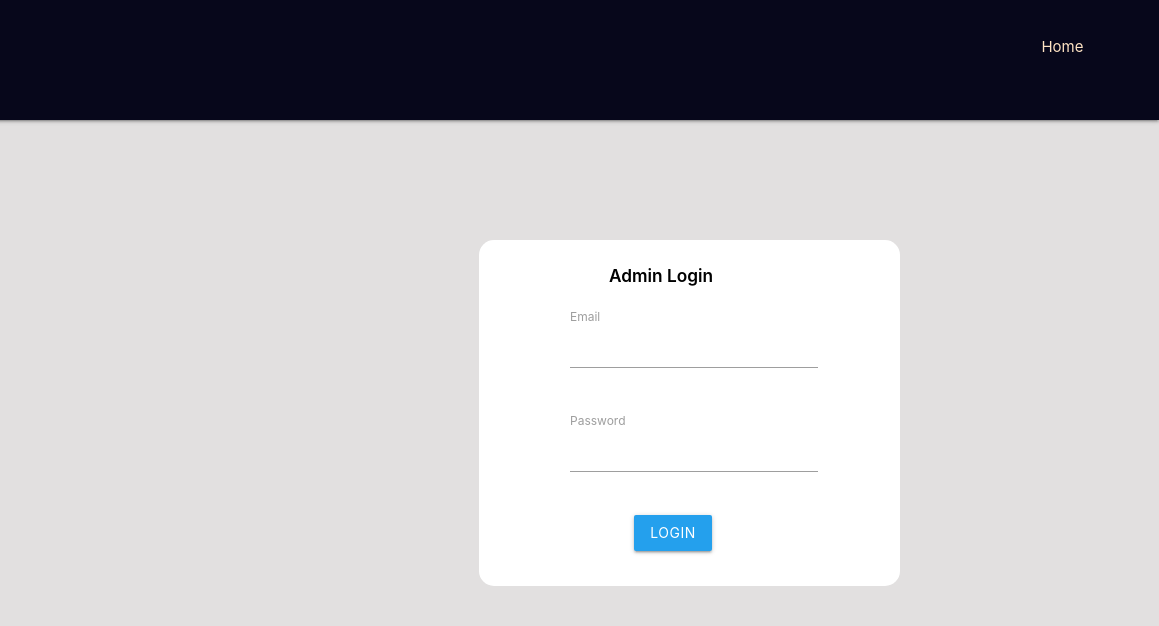
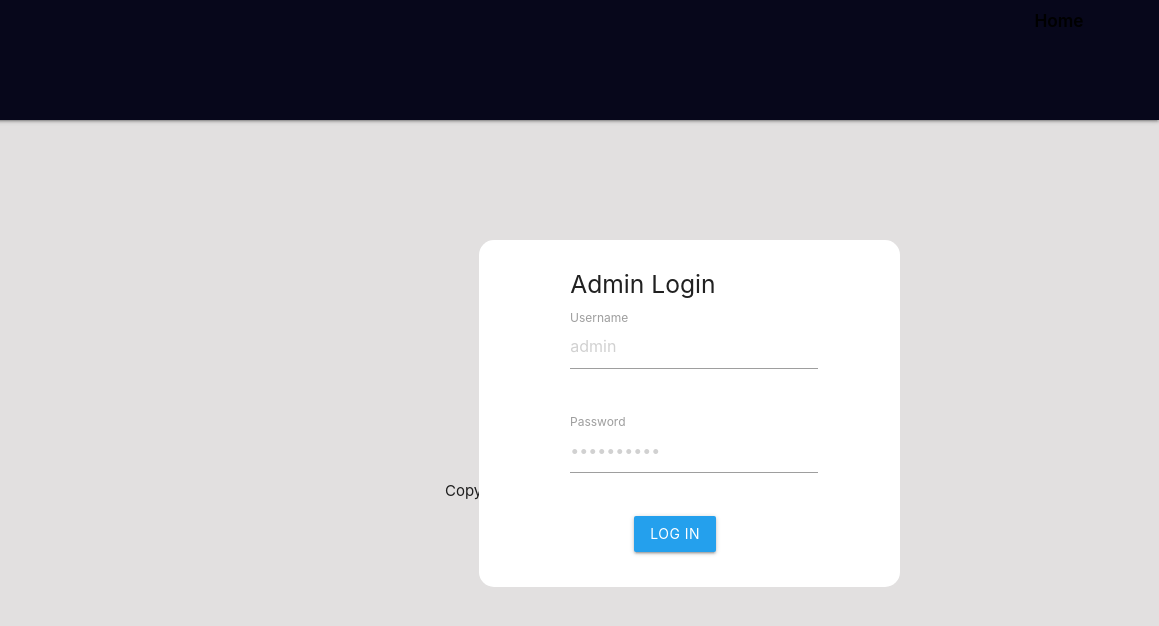
Before and after one commit to sandeep0804/sit725-2021-t2-evoting, a website: page public/admin/login.html in a window 1280 px wide. Shown: the full height of the page, 121-1280 px from the left. Drawn offline with nearby package versions, Linux system fonts and the light colour scheme.

Commit message:
Update login.html

```diff
--- a/public/admin/login.html
+++ b/public/admin/login.html
@@ -6,11 +6,11 @@
 <head>
   <meta charset="utf-8" />
   <meta name="viewport" content="width=device-width, initial-scale=1, viewport-fit=cover" />
-  <title>Login | Voter | E-voting System</title>
+  <title>Login | E-voting System</title>
   <link rel="stylesheet" href="https://cdnjs.cloudflare.com/ajax/libs/materialize/1.0.0/css/materialize.min.css">
   <link href="https://fonts.googleapis.com/icon?family=Material+Icons" rel="stylesheet">
   <link href="/css/login1.css" rel="stylesheet" />
-  <link href="/css/voter.css" rel="stylesheet" />
+  <link href="/css/index.css" rel="stylesheet" />
 </head>
 
 <body>
@@ -20,37 +20,39 @@
         <a href="#" class="brand-logo"><img class="user-image-size" src="/img/logo.png" /></a>
         <ul id="nav-mobile" class="right hide-on-med-and-down">
           <li><a href="/index.html">
-              <p>Home</p>
+              <h6>Home</h6>
             </a></li>
         </ul>
       </div>
     </div>
   </nav>
-
   <div class="mid">
     <div class="wdmid">
-      <h6>Admin Login</h6>
       <div class="row">
-        <form class="col s12" action="/admin/" method="GET">
+        <form class="col s12" onsubmit="handleLogin(event)">
+          <h5>Admin Login</h6>
           <div class="row">
             <div class="input-field col s12">
-              <input id="email" type="email" class="validate">
-              <label class="active" for="email">Email</label>
+              <input id="username" type="text" class="validate" placeholder="admin" required>
+              <label class="active" for="tet">Username</label>
             </div>
           </div>
           <div class="row">
             <div class="input-field col s12">
-              <input id="password" type="password" class="validate">
+              <input id="password" type="password" class="validate" placeholder="••••••••••" required>
               <label class="active" for="password">Password</label>
             </div>
           </div>
           <div class="tmid">
-            <a type="submit" class="waves-effect waves-light btn" href="/admin/">login</a>
+            <button type="submit" class="btn">Log In</button>
           </div>
         </form>
       </div>
     </div>
   </div>
+<footer class="foot">
+  <div class="container">Copyright &copy; 2021 E-voting System. All rights reserved.</div>
+</footer>
+<script src="/js/login.js"></script>
 </body>
-
 </html>
```
